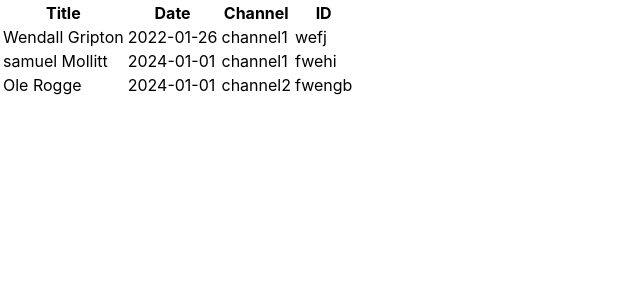
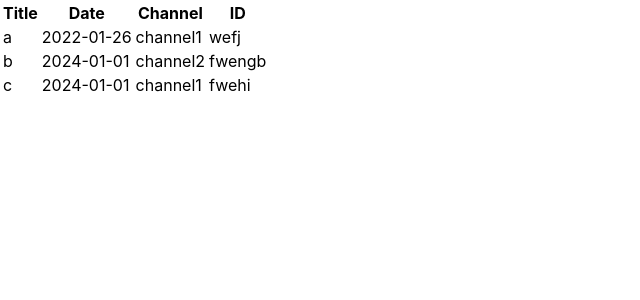
Before and after one commit to RobinWragg/yt, a React (Create React App) app: page / in a window 1280 px wide. Shown: the top 300 px of the page, without its empty margins (0-640 px from the left). Built offline with nearby package versions, Linux system fonts and the light colour scheme.

Commit message:
Sort by title

```diff
--- a/src/App.tsx
+++ b/src/App.tsx
@@ -9,7 +9,6 @@ interface TableEntry {
     "date": string
 }
 
-const mockData: TableEntry[] = mockdatafile;
 
 const columns = [
     { label: "Title", accessor: "title" },
@@ -19,6 +18,18 @@ const columns = [
 ];
 
 function Table() {
+    function compareEntries(a: TableEntry, b: TableEntry) {
+        if (a.title < b.title) {
+            return -1;
+        } else if (a.title > b.title) {
+            return 1;
+        }
+        return 0;
+    }
+
+    let mockData: TableEntry[] = mockdatafile;
+    mockData = mockData.sort(compareEntries);
+
     return <table>
         <thead>
             <tr>
--- a/src/mockdata.json
+++ b/src/mockdata.json
@@ -1,19 +1,19 @@
 [
     {
         "id": "wefj",
-        "title": "Wendall Gripton",
+        "title": "a",
         "channel": "channel1",
         "date": "2022-01-26"
     },
     {
         "id": "fwehi",
-        "title": "samuel Mollitt",
+        "title": "c",
         "channel": "channel1",
         "date": "2024-01-01"
     },
     {
         "id": "fwengb",
-        "title": "Ole Rogge",
+        "title": "b",
         "channel": "channel2",
         "date": "2024-01-01"
     }
```
